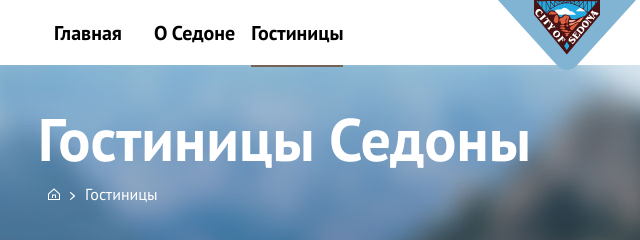
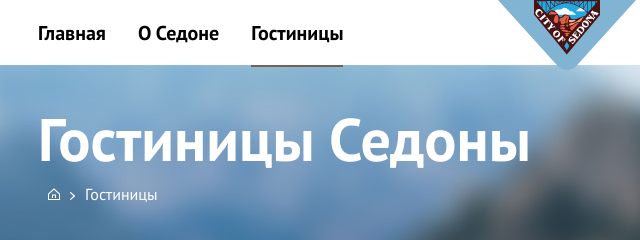
Before and after one commit to AvocadoAvocado/1864543-sedona-32, a plain HTML site: page catalog.html in a window 1280 px wide. Shown: the top 240 px of the page, 73-713 px from the left. Drawn offline with Linux system fonts and the light colour scheme.

Commit message:
отступы от лишек в хедере

```diff
--- a/styles/styles.css
+++ b/styles/styles.css
@@ -97,6 +97,14 @@ body {
   flex-wrap: wrap;
 }
 
+.navigation-item{
+margin: 0 16px;
+}
+
+.navigation-item:first-child{
+  margin-left: 0;
+}
+
 .navigation-link {
   font-family: "PT Sans", "Montserrat", sans-serif;
   font-size: 20px;
@@ -105,7 +113,6 @@ body {
   color: inherit;
   background-color: inherit;
   font-style: normal;
-  margin: 0 16px;
 }
 
 .container-user {
@@ -232,7 +239,6 @@ body {
   font-style: normal;
   border-bottom: 2px solid #756257;
   padding: 19px 0;
-  margin-right: 16px;
 }
 
 .navigation-link--active:focus {
```
Also changed, not shown: catalog.html (+1 -2 lines).
